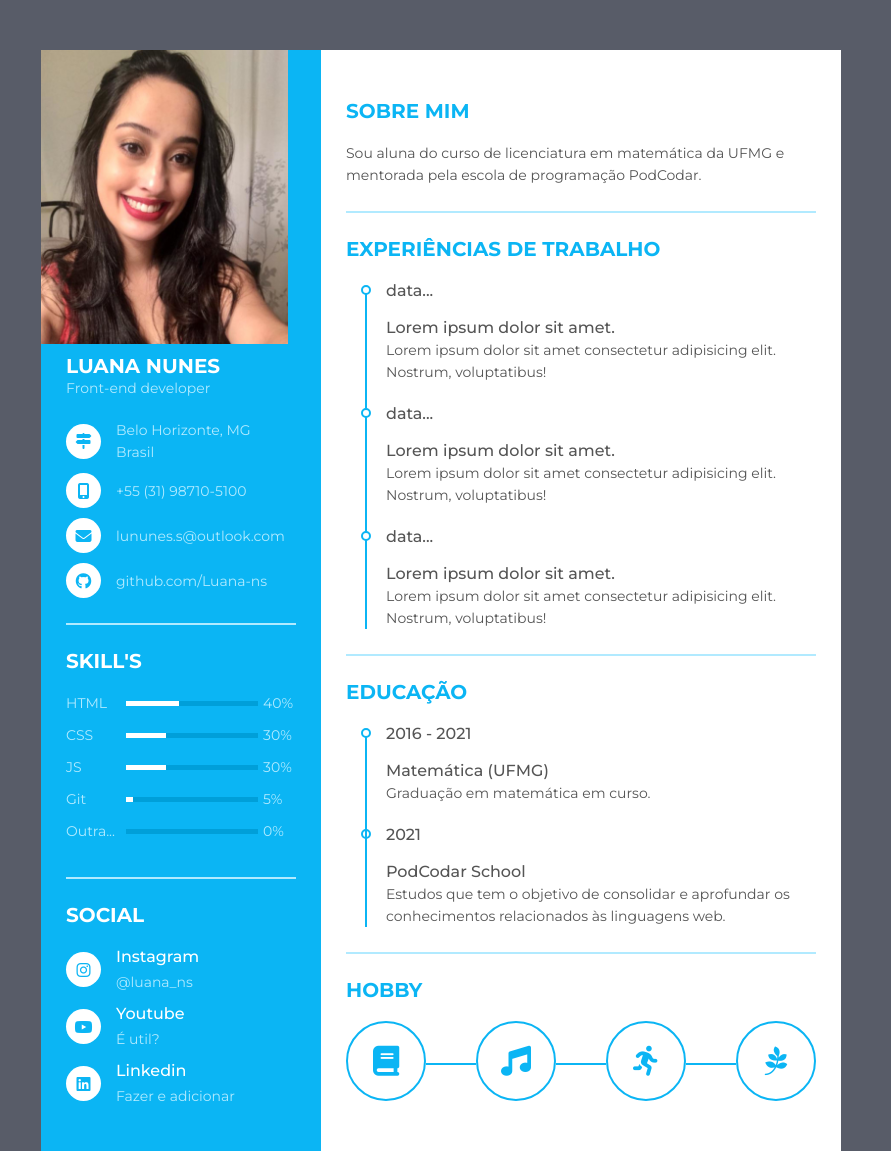
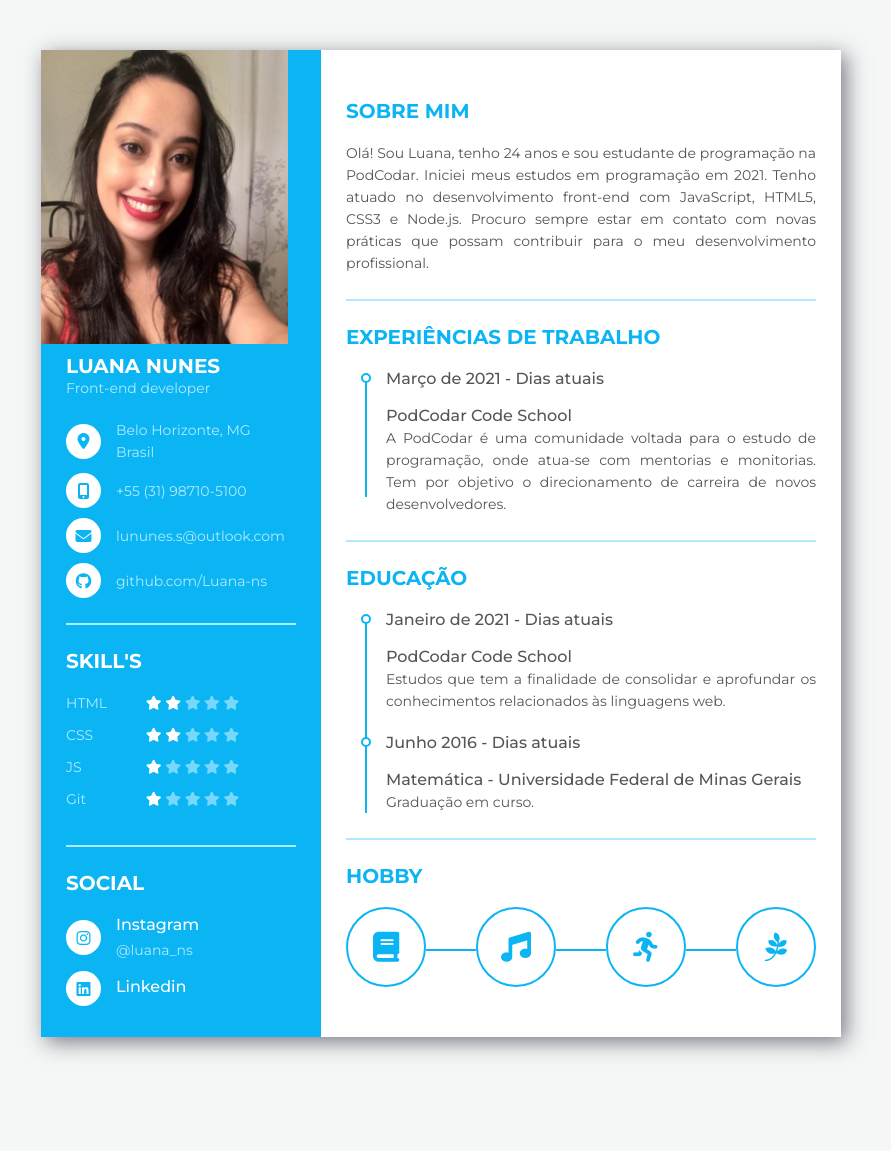
Before and after one commit to Luana-ns/curr-culo-, a plain HTML site: page index.html in a window 1280 px wide. Shown: the whole page, without its empty margins (199-1090 px from the left). After the commit the page ends 1087 px from the top, so only its background shows below. Drawn offline with Linux system fonts and the light colour scheme.

Commit message:
Adicionando conteúdo

```diff
--- a/index.html
+++ b/index.html
@@ -2,7 +2,9 @@
 <html lang="pt-br">
 <head>
 	<meta charset="UTF-8">
-	<title>Curriculum Vitae</title>
+	<title>Luana Nunes</title>
+  <link rel="shortcut icon" href="favicon.ico" type="image/x-icon">
+  <link rel="stylesheet" href="https://cdnjs.cloudflare.com/ajax/libs/font-awesome/4.7.0/css/font-awesome.min.css">
 	<link rel="stylesheet" href="styles.css">
 	<script src="https://kit.fontawesome.com/b99e675b6e.js"></script>
 </head>
@@ -22,7 +24,7 @@
          <ul>
            <li>
              <div class="icon">
-               <i class="fas fa-map-signs"></i>
+              <i class="fas fa-map-marker-alt"></i>
              </div>
              <div class="data">
               Belo Horizonte, MG <br /> Brasil
@@ -63,47 +65,68 @@
              <div class="skill_name">
                HTML
              </div>
-             <div class="skill_progress">
-               <span style="width: 40%;"></span>
+             <div>
+              <span class="fa fa-star checked" style="color: white;"></span>
+              <span class="fa fa-star checked" style="color: white;"></span>
+              <span class="fa fa-star checked" style="color: #b1eaffa8;"></span>
+              <span class="fa fa-star checked" style="color: #b1eaffa8;"></span>
+              <span class="fa fa-star checked" style="color: #b1eaffa8;"></span>
              </div>
-             <div class="skill_per">40%</div>
+             <div class="skill_per"></div>
            </li>
            <li>
              <div class="skill_name">
                CSS
              </div>
-             <div class="skill_progress">
-               <span style="width: 30%;"></span>
+             <div>
+              <span class="fa fa-star checked" style="color: white;"></span>
+              <span class="fa fa-star checked" style="color: white;"></span>
+              <span class="fa fa-star checked" style="color: #b1eaffa8;"></span>
+              <span class="fa fa-star checked" style="color: #b1eaffa8;"></span>
+              <span class="fa fa-star checked" style="color: #b1eaffa8;"></span>
              </div>
-             <div class="skill_per">30%</div>
+             <div class="skill_per"></div>
            </li>
            <li>
             <div class="skill_name">
               JS
             </div>
-            <div class="skill_progress">
-              <span style="width: 30%;"></span>
+            <div>
+              <span class="fa fa-star checked" style="color: white;"></span>
+              <span class="fa fa-star checked" style="color: #b1eaffa8;"></span>
+              <span class="fa fa-star checked" style="color: #b1eaffa8;"></span>
+              <span class="fa fa-star checked" style="color: #b1eaffa8;"></span>
+              <span class="fa fa-star checked" style="color: #b1eaffa8;"></span>
             </div>
-            <div class="skill_per">30%</div>
+            <div class="skill_per"></div>
           </li>
            <li>
              <div class="skill_name">
                Git
              </div>
-             <div class="skill_progress">
-               <span style="width: 5%;"></span>
-             </div>
-             <div class="skill_per">5%</div>
+             <div>
+              <span class="fa fa-star checked" style="color: white;"></span>
+              <span class="fa fa-star checked" style="color: #b1eaffa8;"></span>
+              <span class="fa fa-star checked" style="color: #b1eaffa8;"></span>
+              <span class="fa fa-star checked" style="color: #b1eaffa8;"></span>
+              <span class="fa fa-star checked" style="color: #b1eaffa8;"></span>
+            </div>
+             <div class="skill_per"></div>
            </li>
+           <!-- Para adicionar outra
            <li>
              <div class="skill_name">
                Outra...
              </div>
-             <div class="skill_progress">
-               <span style="width: 0%;"></span>
+             <div>
+              <span class="fa fa-star checked" style="color: white;"></span>
+              <span class="fa fa-star checked" style="color: #b1eaffa8;"></span>
+              <span class="fa fa-star checked" style="color: #b1eaffa8;"></span>
+              <span class="fa fa-star checked" style="color: #b1eaffa8;"></span>
+              <span class="fa fa-star checked" style="color: #b1eaffa8;"></span>
              </div>
-             <div class="skill_per">0%</div>
-           </li>
+             <div class="skill_per"></div>
+           </li> -->
          </ul>
        </div>
        <div class="resume_item resume_social">
@@ -122,20 +145,11 @@
            </li>
            <li>
              <div class="icon">
-               <i class="fab fa-youtube"></i>
-             </div>
-             <div class="data">
-               <p class="semi-bold">Youtube</p>
-               <p>É util? </p>
-             </div>
-           </li>
-           <li>
-             <div class="icon">
                <i class="fab fa-linkedin"></i>
              </div>
              <div class="data">
                <p class="semi-bold">Linkedin</p>
-               <p>Fazer e adicionar</p>
+               <p> <!-- Fazer e adicionar --> </p>
              </div>
            </li>
          </ul>
@@ -147,7 +161,7 @@
         <div class="title">
            <p class="bold">Sobre mim</p>
          </div>
-        <p>Sou aluna do curso de licenciatura em matemática da UFMG e mentorada pela escola de programação PodCodar. </p>
+        <p style="text-align: justify;">Olá! Sou Luana, tenho 24 anos e sou estudante de programação na PodCodar. Iniciei meus estudos em programação em 2021. Tenho atuado no desenvolvimento front-end com JavaScript, HTML5, CSS3 e Node.js. Procuro sempre estar em contato com novas práticas que possam contribuir para o meu desenvolvimento profissional. </p>
     </div>
     <div class="resume_item resume_work">
         <div class="title">
@@ -155,12 +169,12 @@
          </div>
         <ul>
             <li>
-                <div class="date">data...</div>
+                <div class="date">Março de 2021 - Dias atuais</div>
                 <div class="info">
-                     <p class="semi-bold">Lorem ipsum dolor sit amet.</p>
-                  <p>Lorem ipsum dolor sit amet consectetur adipisicing elit. Nostrum, voluptatibus!</p>
+                     <p class="semi-bold">PodCodar Code School</p>
+                  <p style="text-align: justify;">A PodCodar é uma comunidade voltada para o estudo de programação, onde atua-se com mentorias e monitorias. Tem por objetivo o direcionamento de carreira de novos desenvolvedores. </p>
                 </div>
-            </li>
+            </li> <!--
             <li>
               <div class="date">data...</div>
               <div class="info">
@@ -174,7 +188,7 @@
                      <p class="semi-bold">Lorem ipsum dolor sit amet.</p>
                   <p>Lorem ipsum dolor sit amet consectetur adipisicing elit. Nostrum, voluptatibus!</p>
                 </div>
-            </li>
+            </li> -->
         </ul>
     </div>
     <div class="resume_item resume_education">
@@ -183,17 +197,17 @@
          </div>
       <ul>
             <li>
-                <div class="date">2016 - 2021</div>
+                <div class="date">Janeiro de 2021 - Dias atuais</div>
                 <div class="info">
-                     <p class="semi-bold">Matemática (UFMG)</p>
-                  <p>Graduação em matemática em curso. </p>
+                     <p class="semi-bold">PodCodar Code School</p>
+                  <p style="text-align: justify;">Estudos que tem a finalidade de consolidar e aprofundar os conhecimentos relacionados às linguagens web. </p>
                 </div>
             </li>
             <li>
-              <div class="date">2021</div>
+              <div class="date">Junho 2016 - Dias atuais</div>
               <div class="info">
-                     <p class="semi-bold">PodCodar School</p>
-                  <p>Estudos que tem o objetivo de consolidar e aprofundar os conhecimentos relacionados às linguagens web.</p>
+                     <p class="semi-bold">Matemática - Universidade Federal de Minas Gerais</p>
+                  <p style="text-align: justify;">Graduação em curso.</p>
                 </div>
             </li>
         </ul>
--- a/styles.css
+++ b/styles.css
@@ -10,7 +10,7 @@
 }
 
 body {
-  background: #585c68;
+  background: #585c680e;
   font-size: 14px;
   line-height: 22px;
   color: #555555;
@@ -32,6 +32,7 @@ body {
   height: auto;
   display: flex;
   margin: 50px auto;
+  box-shadow: 5px 5px 20px #585c68cd ;
 }
 
 .resume .resume_left {
@@ -47,7 +48,6 @@ body {
 .resume .resume_left .resume_profile img {
   width: auto;
   height: 105%;
-
 }
 
 .resume .resume_left .resume_content {
@@ -133,13 +133,15 @@ body {
   width: 15%;
 }
 
+/* barra de progresso:
 .resume .resume_left .resume_skills ul li .skill_progress span {
   position: absolute;
   top: 0;
   left: 0;
   height: 100%;
   background: #fff;
-}
+} */
+
 
 .resume .resume_left .resume_social .semi-bold {
   color: #fff;
```
Also changed, not shown: favicon.ico (added).
